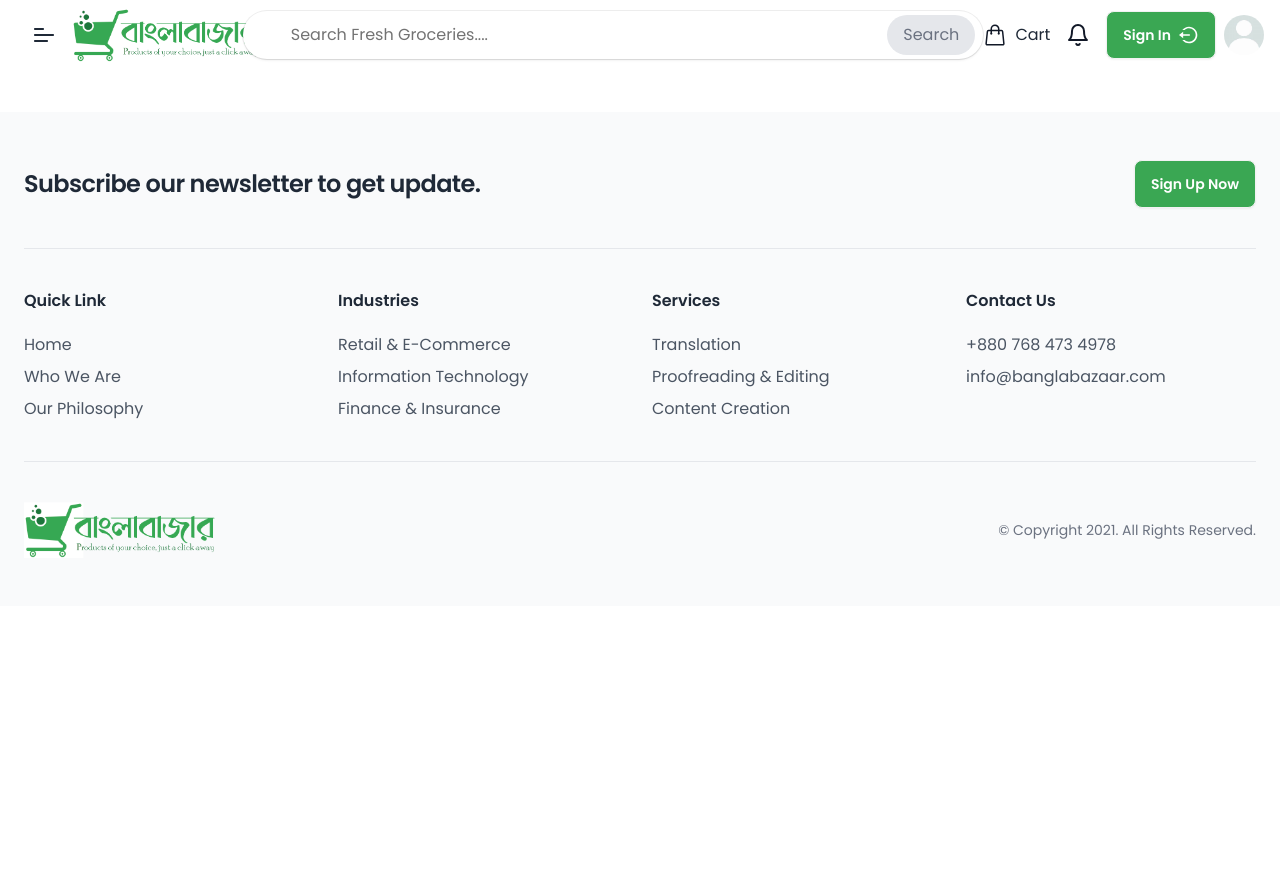
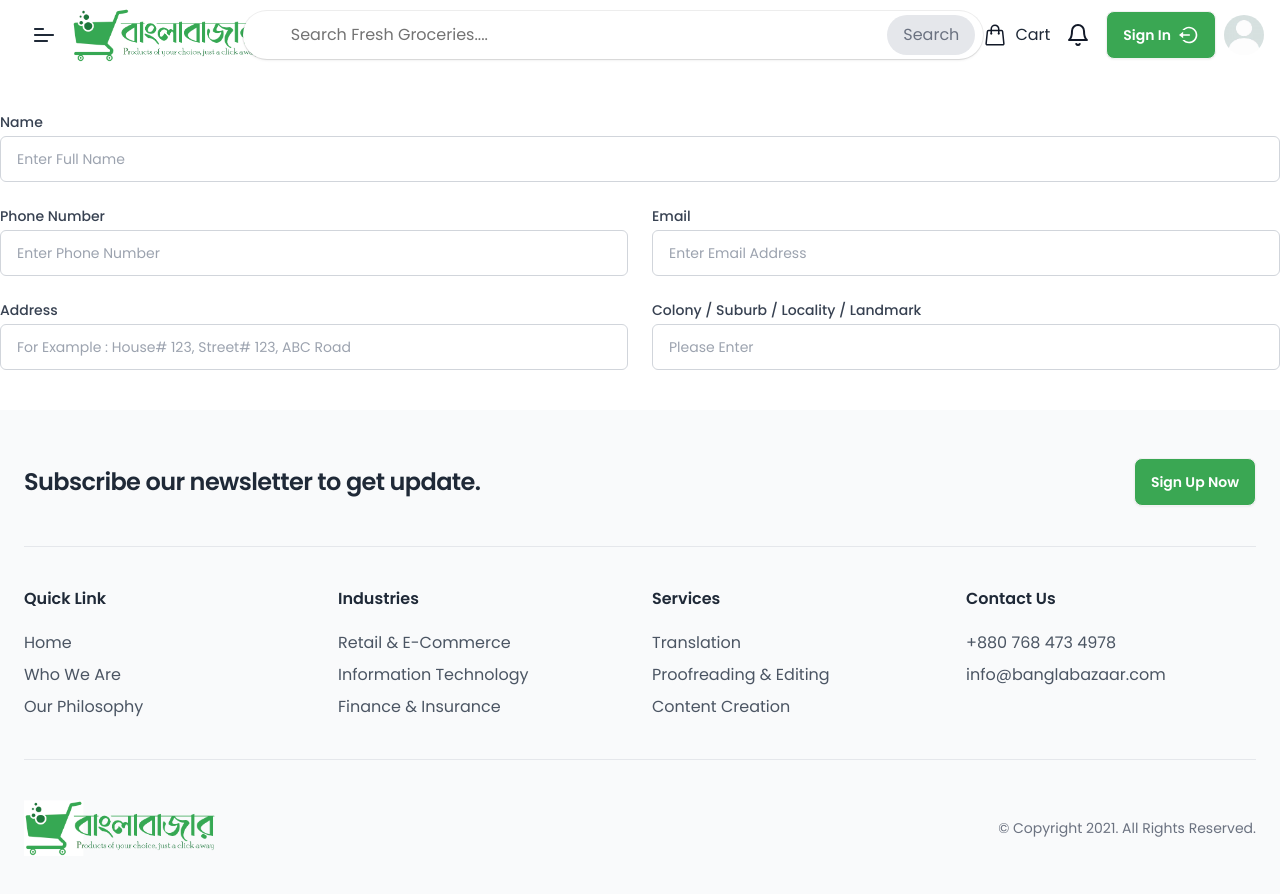
Before and after one commit to hellomaruf/Bangla-Bazaar-Client, a React (Vite) app: page /proceed-to-checkout in a window 1280 px wide. Shown: the top 894 px of the page. Before the commit the page ends 800 px from the top, so only its background shows below. Built offline with nearby package versions, Linux system fonts and the light colour scheme; no server answers; a web font is replaced by a local one.

Commit message:
added procees to checkout form

```diff
--- a/src/Pages/ProceedToCheckout.jsx
+++ b/src/Pages/ProceedToCheckout.jsx
@@ -3,7 +3,103 @@ import useTotalPrice from "../Hooks/useTotalPrice";
 function ProceedToCheckout() {
   const { sumOfLatestPrice } = useTotalPrice();
 
-  return <div className="mt-28">{sumOfLatestPrice}</div>;
+  return (
+    <div className="mt-28 max-w-7xl mx-auto">
+      <div className="">
+        <form action="#" className="mt-8 grid grid-cols-6 gap-6">
+        <div className="col-span-6">
+            <label
+              htmlFor="Email"
+              className="block text-sm font-medium text-gray-700"
+            >
+              {" "}
+              Name{" "}
+            </label>
+
+            <input
+              type="text"
+              id="name"
+              name="name"
+              placeholder="Enter Full Name"
+              className="mt-1 w-full py-3 px-4 rounded-md border border-gray-300 bg-white text-sm text-gray-700 outline-none focus:border-[#36A853]"
+            />
+          </div>
+          <div className="col-span-6 sm:col-span-3">
+            <label
+              htmlFor="FirstName"
+              className="block text-sm font-medium text-gray-700"
+            >
+              Phone Number
+            </label>
+
+            <input
+              type="number"
+              id="number"
+              name="number"
+              placeholder="Enter Phone Number"
+              className="mt-1 w-full py-3 px-4 rounded-md border border-gray-300 bg-white text-sm text-gray-700 outline-none focus:border-[#36A853]"
+            />
+          </div>
+
+          <div className="col-span-6 sm:col-span-3">
+            <label
+              htmlFor="LastName"
+              className="block text-sm font-medium text-gray-700"
+            >
+              Email
+            </label>
+
+            <input
+              type="email"
+              id="email"
+              name="email"
+              placeholder="Enter Email Address"
+              className="mt-1 w-full py-3 px-4 rounded-md border border-gray-300 bg-white text-sm text-gray-700 outline-none focus:border-[#36A853]"
+            />
+          </div>
+
+
+
+          <div className="col-span-6 sm:col-span-3">
+            <label
+              htmlFor="Password"
+              className="block text-sm font-medium text-gray-700"
+            >
+              {" "}
+              Address{" "}
+            </label>
+
+            <input
+              type="text"
+              id="address"
+              name="address"
+              placeholder="For Example : House# 123, Street# 123, ABC Road"
+              className="mt-1 w-full py-3 px-4 rounded-md border border-gray-300 bg-white text-sm text-gray-700 outline-none focus:border-[#36A853]"
+            />
+          </div>
+
+          <div className="col-span-6 sm:col-span-3">
+            <label
+              htmlFor="PasswordConfirmation"
+              className="block text-sm font-medium text-gray-700"
+            >
+              Colony / Suburb / Locality / Landmark
+            </label>
+
+            <input
+              type="text"
+              id="colony"
+              name="colony"
+              placeholder="Please Enter"
+              className="mt-1 w-full py-3 px-4 rounded-md border border-gray-300 bg-white text-sm text-gray-700 outline-none focus:border-[#36A853]"
+            />
+          </div>
+
+
+        </form>
+      </div>
+    </div>
+  );
 }
 
 export default ProceedToCheckout;
```
